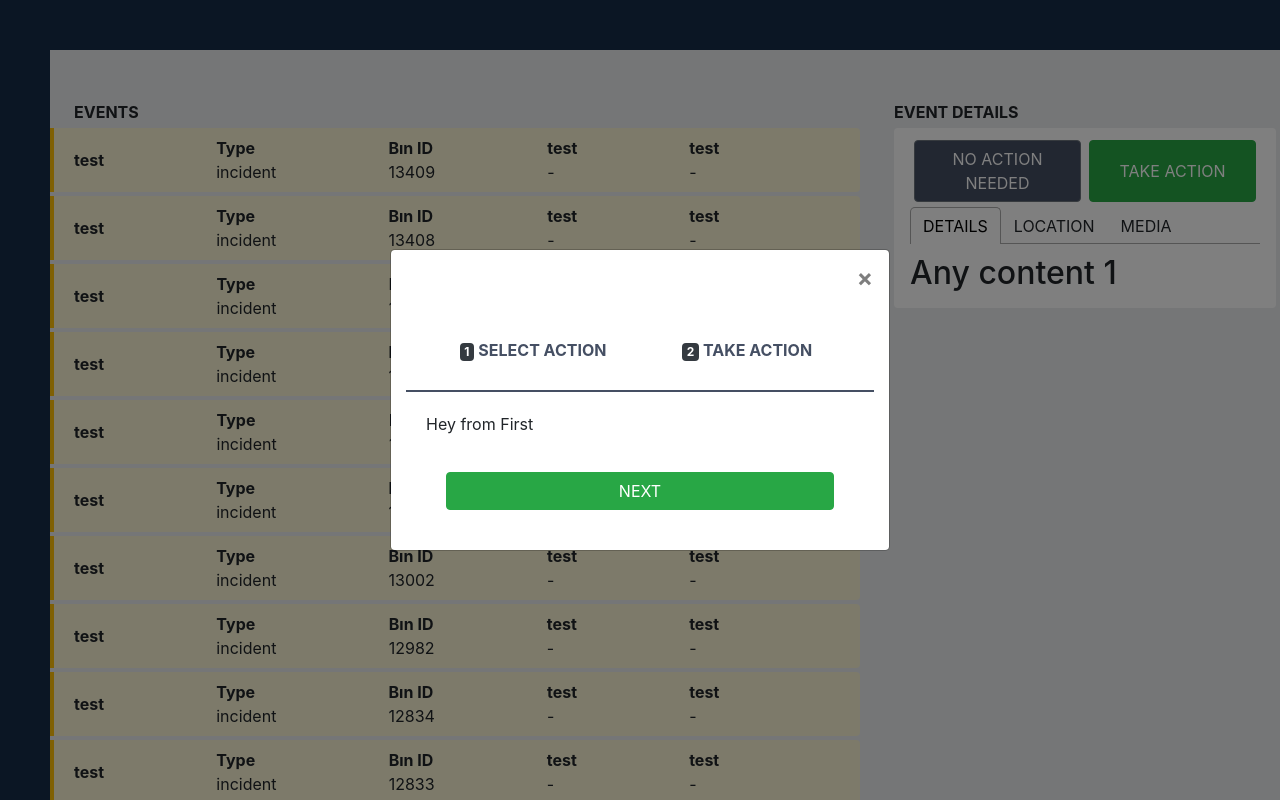
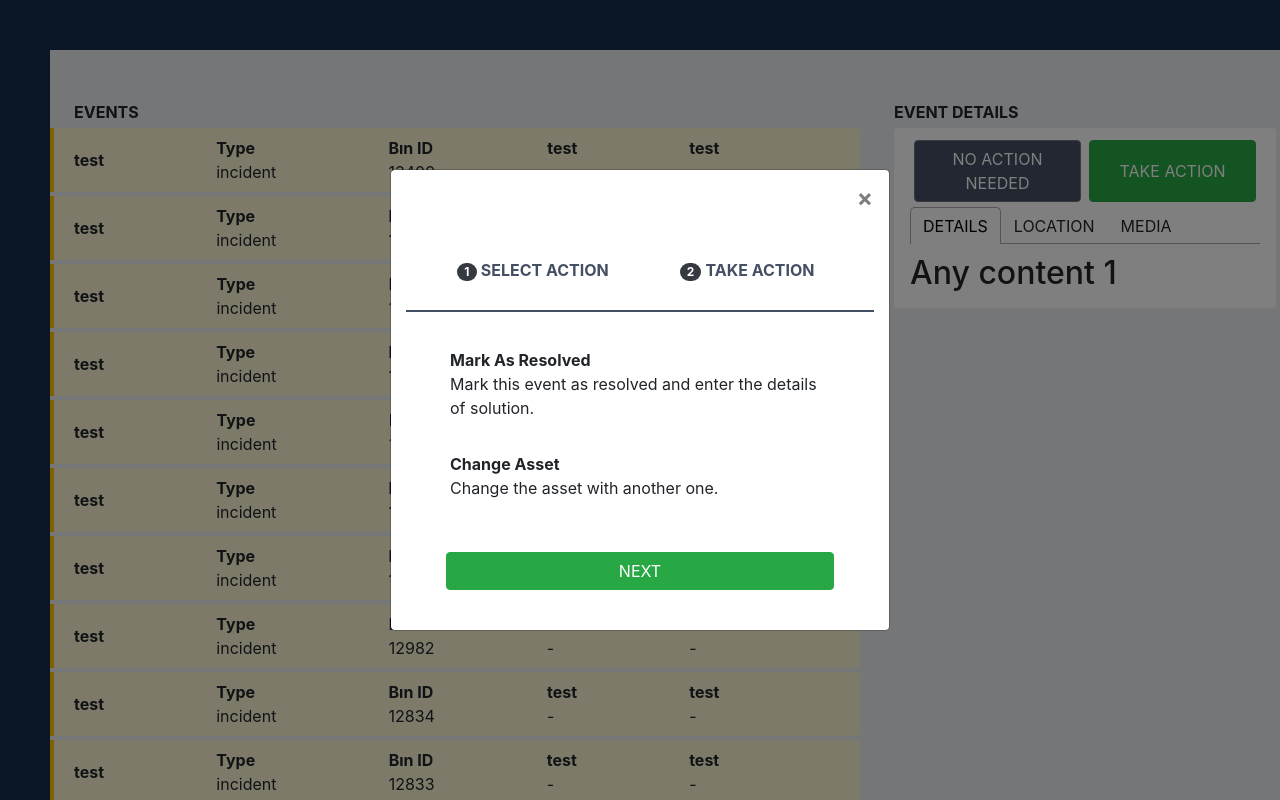
Before and after one commit to abdurrahmankolsuz/events-app, a React (Create React App) app: page / in a window 1280 px wide. Both pictures are taken after a click on the button "TAKE ACTION". Shown: the top 800 px of the page. Built offline with nearby package versions, Linux system fonts and the light colour scheme.

Commit message:
steps defined

```diff
--- a/src/components/button/index.js
+++ b/src/components/button/index.js
@@ -21,7 +21,7 @@ const Button = (props) => {
     <>
       <button onClick={onClick} type="button" className={`btn ${color ? "btn-success" : "btn-secondary"
         } m-1`}>{content}</button>
-      <MyModal icon={types.FAILED} header={"A PROBLEM OCCURED"} content={"We cannot continue due to a problem. Please try again later."} color={false} show={show} setIsOpen={setIsOpen} />
+      <MyModal hasWizard={false} icon={types.FAILED} header={"A PROBLEM OCCURED"} content={"We cannot continue due to a problem. Please try again later."} color={false} show={show} setIsOpen={setIsOpen} />
     </>
   )
 };
--- a/src/components/modal/index.js
+++ b/src/components/modal/index.js
@@ -7,7 +7,8 @@ import "./_modal.scss";
 import { Wizard } from "../wizard";
 
 const MyModal = (props) => {
-  const { /* icon, color, header, content, */ show, setIsOpen } = props;
+  const { hasWizard, icon, color, header, content, show, setIsOpen } = props;
+
 
   return (
     <Modal
@@ -17,13 +18,14 @@ const MyModal = (props) => {
     >
       <Modal.Header className="header" closeButton>
       </Modal.Header>
-  {/*     <Modal.Body className="body">
-        <object data={icon} type="image/svg+xml" width="56" height="56"></object>
-        <h5 className={`title p-2 my-2 ${color ? "success" : "failed"
-          }`}>{header}</h5>
-        <p className="content pb-3">{content}</p>
-      </Modal.Body> */}
-      <Wizard/>
+      {hasWizard ? (
+        <Modal.Body className="body">
+          <object data={icon} type="image/svg+xml" width="56" height="56"></object>
+          <h5 className={`title p-2 my-2 ${color ? "success" : "failed"
+            }`}>{header}</h5>
+          <p className="content pb-3">{content}</p>
+        </Modal.Body>
+      ) : <Wizard />}
       <Modal.Footer className="footer"></Modal.Footer>
     </Modal>
 
@@ -35,6 +37,7 @@ MyModal.propTypes = {
   content: PropTypes.string,
   header: PropTypes.string,
   icon: PropTypes.string,
+  hasWizard: PropTypes.bool
 };
 
 MyModal.defaultProps = {
@@ -43,6 +46,7 @@ MyModal.defaultProps = {
   header: "ACTION HAS BEEN TAKEN",
   icon: "",
   show: false,
+  hasWizard:false
 };
 
 export { MyModal };
--- a/src/components/wizard/_wizard.scss
+++ b/src/components/wizard/_wizard.scss
@@ -8,6 +8,7 @@
 .card{
     background-color: white;
     border:0
+
 }
 .card-footer{
     background-color: white;
--- a/src/components/wizard/first-step.js
+++ b/src/components/wizard/first-step.js
@@ -1,4 +1,5 @@
 import React from "react";
+import { Card } from "../../components";
 export default class FirstStep extends React.Component {
   constructor(props) {
     super(props);
@@ -7,6 +8,24 @@ export default class FirstStep extends React.Component {
     };
   }
   render() {
-      return <div>Hey from First</div>;
+    return <div>
+      <Card>
+        <div className="d-flex align-items-center justify-content-between px-2 py-2">
+          <div className="d-flex flex-column">
+            <strong>Mark As Resolved</strong>
+            <span>Mark this event as resolved and enter the details of solution.</span>
+          </div>
+        </div>
+      </Card>
+
+      <Card>
+        <div className="d-flex align-items-center justify-content-between px-2 py-2">
+          <div className="d-flex flex-column">
+            <strong>Change Asset</strong>
+            <span>Change the asset with another one.</span>
+          </div>
+        </div>
+      </Card>
+    </div>
   }
 }
--- a/src/components/wizard/index.js
+++ b/src/components/wizard/index.js
@@ -1,5 +1,5 @@
 import React from "react";
-import ReactWizard from "./ReactWizard";
+import ReactWizard from "./react-wizard";
 import { Container, Row, Col } from "reactstrap";
 import FirstStep from "./first-step"
 import SecondStep from "./second-step"
@@ -19,7 +19,7 @@ class Wizard extends React.Component {
       }
 
     finishButtonClick(allStates) {
-      console.log(allStates);
+
     }
     render() {
       return (
--- a/src/components/wizard/ReactWizard.js
+++ b/src/components/wizard/react-wizard.js
@@ -252,7 +252,7 @@ class ReactWizard extends React.Component {
                                                     <NavLink
                                                         onClick={() => this.navigationStepChange(key)}
                                                     >
-                                                        <p><span class="badge badge-dark">{key + 1}</span>{prop.stepName}</p>
+                                                        <p><span className="badge badge-pill badge-dark">{key + 1}</span>{prop.stepName}</p>
                                                     </NavLink>
                                                 </NavItem>
                                             );
--- a/src/components/wizard/second-step.js
+++ b/src/components/wizard/second-step.js
@@ -14,6 +14,17 @@ export default class SecondStep extends React.Component {
     // return false;
   }
   render() {
-      return <div>Hey from Second</div>;
+    return <>
+      <div className="d-flex align-items-center justify-content-between px-2 py-2">
+        <div className="d-flex flex-column">
+          <strong>Mark As Resolved</strong>
+          <span>Mark this event as resolved and enter the details of solution.</span>
+        </div>
+      </div>
+      <div class="form-group px-2">
+        <label className="bold">Resolution Detail*</label>
+        <textarea class="form-control" id="exampleFormControlTextarea1" ></textarea>
+      </div>
+    </>;
   }
 }
```
Lines whose indentation alone changed are shown as unchanged.
